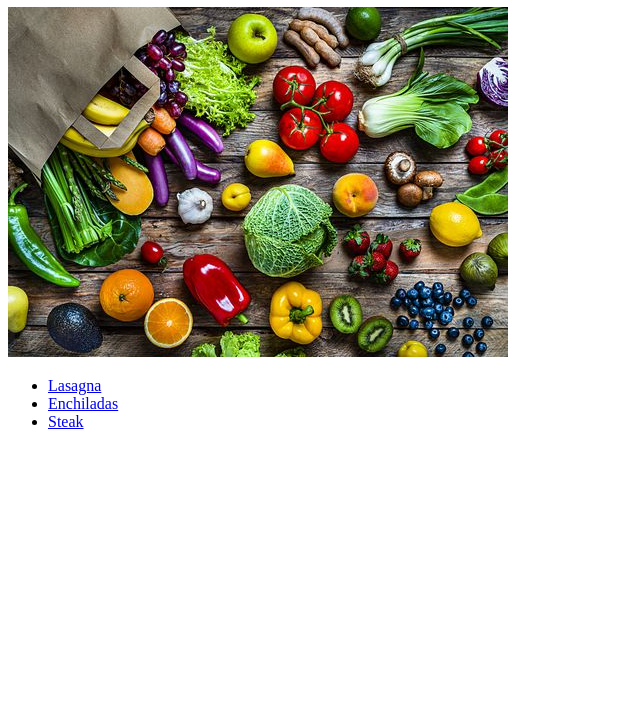
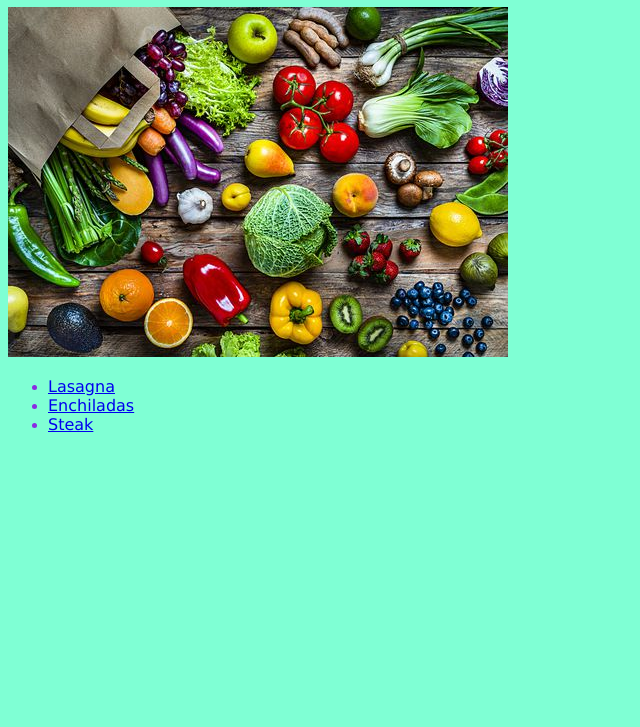
Before and after one commit to RolandODim/odin-recipes, a plain HTML site: page index.html in a window 1280 px wide. Shown: the part 73-800 px from the top of the page, without its empty margins (0-640 px from the left). Drawn offline with Linux system fonts and the light colour scheme.

Commit message:
Added a stylesheet.

```diff
--- a/index.html
+++ b/index.html
@@ -3,6 +3,7 @@
     <head>
         <meta charset="UTF-8">
         <title>Recipes</title>
+        <link rel="stylesheet" href="styles.css">
     </head>
     <body>
         <h1>Odin Recipes</h1>
--- /dev/null
+++ b/styles.css
@@ -0,0 +1,11 @@
+* {
+    background-color: aquamarine;
+}
+
+a {
+    font-family: 'Lucida Sans', 'Lucida Sans Regular', 'Lucida Grande', 'Lucida Sans Unicode', Geneva, Verdana, sans-serif;
+}
+
+li {
+    color: blueviolet;
+}
```
